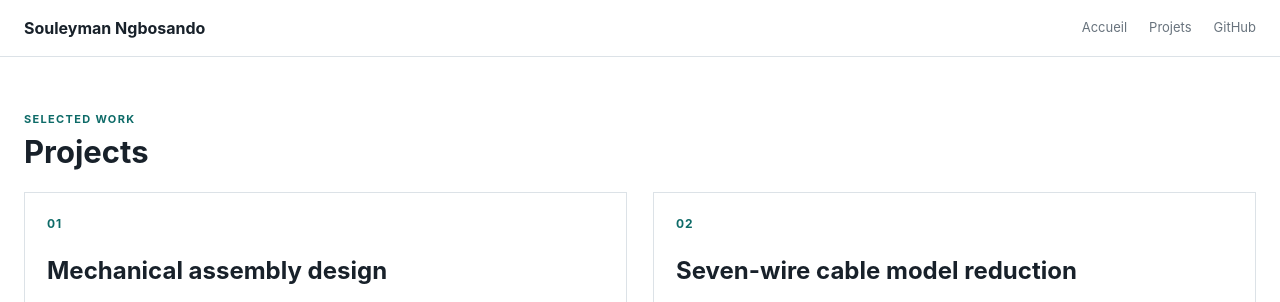
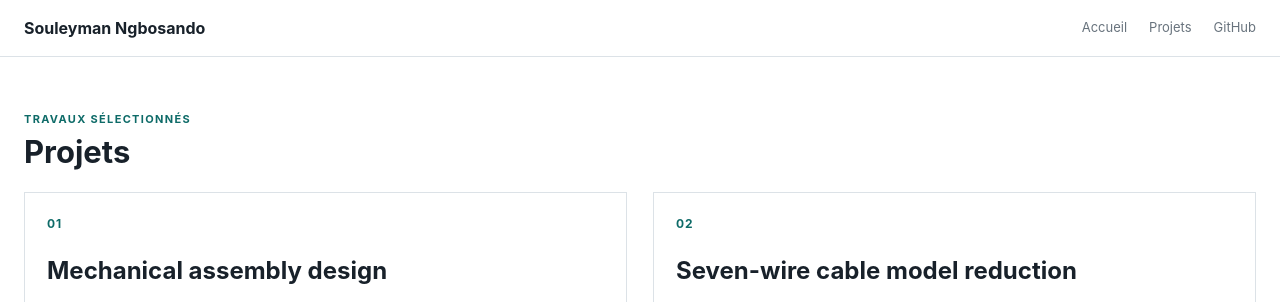
Before and after one commit to Ngbosando/Ngbosando.github.io, a Jekyll site: the page built from projects.html, in a window 1280 px wide. Shown: the top 302 px of the page. Built offline with Jekyll 4.4.1, drawn with Linux system fonts in a browser that asks for light colours.

Commit message:
Passer le portfolio en français

```diff
--- a/projects.html
+++ b/projects.html
@@ -1,4 +1,4 @@
 ---
 layout: wrapper
 ---
-<section class="section page-list"><div class="section-heading"><span>Selected work</span><h1>Projects</h1></div><div class="project-grid">{% assign sorted = site.projects | sort: 'order' %}{% for project in sorted %}<a class="project-card" href="{{ project.url | relative_url }}"><div class="project-copy"><div class="project-index">0{{ project.order }}</div><h2>{{ project.title }}</h2><p>{{ project.description }}</p><div class="chips">{% for skill in project.skills %}<span>{{ skill }}</span>{% endfor %}</div></div></a>{% endfor %}</div></section>
+<section class="section page-list"><div class="section-heading"><span>Travaux sélectionnés</span><h1>Projets</h1></div><div class="project-grid">{% assign sorted = site.projects | sort: 'order' %}{% for project in sorted %}<a class="project-card" href="{{ project.url | relative_url }}"><div class="project-copy"><div class="project-index">0{{ project.order }}</div><h2>{{ project.title }}</h2><p>{{ project.description }}</p><div class="chips">{% for skill in project.skills %}<span>{{ skill }}</span>{% endfor %}</div></div></a>{% endfor %}</div></section>
```
